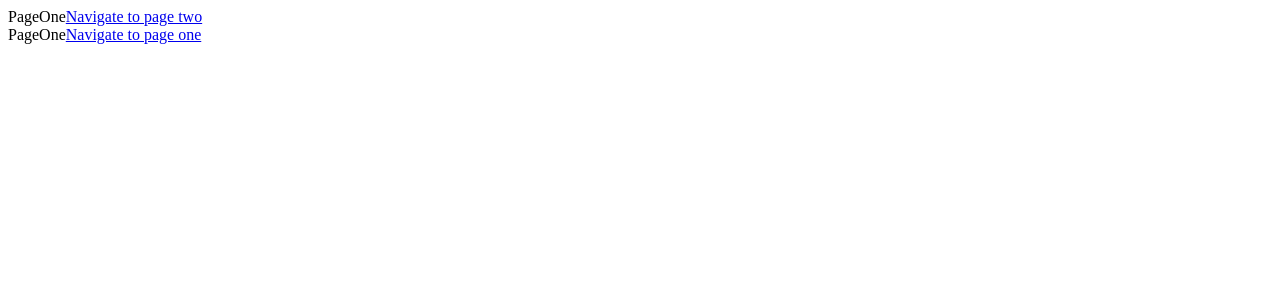
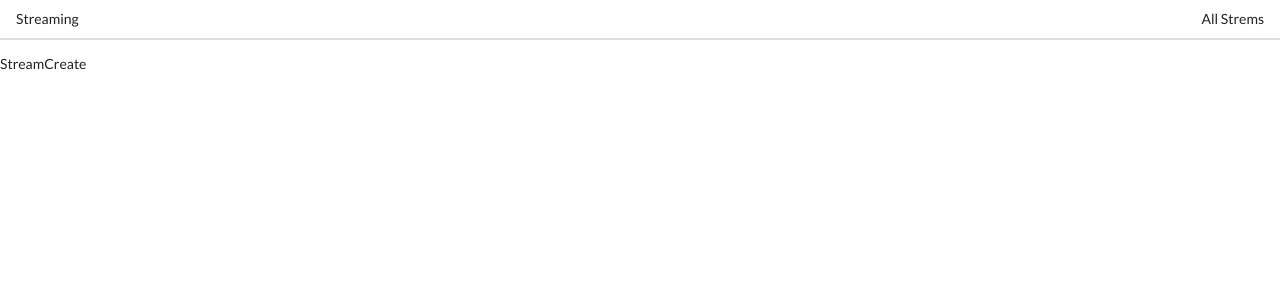
Before and after one commit to Heneros/react-streams, a React (Create React App) app: page /streams/new in a window 1280 px wide. Shown: the top 300 px of the page. Built offline with nearby package versions, Linux system fonts and the light colour scheme.

Commit message:
new components for streams route

```diff
--- a/public/index.html
+++ b/public/index.html
@@ -24,6 +24,7 @@
       work correctly both with client-side routing and a non-root public URL.
       Learn how to configure a non-root public URL by running `npm run build`.
     -->
+    <link rel="stylesheet" href="https://cdnjs.cloudflare.com/ajax/libs/semantic-ui/2.4.1/semantic.min.css">
     <title>React App</title>
   </head>
   <body>
--- a/src/components/App.js
+++ b/src/components/App.js
@@ -1,32 +1,25 @@
 import React from "react";
-import { BrowserRouter, Route, Link } from 'react-router-dom';
-
-const PageOne = () =>{
-    return (
-        <div>
-        PageOne
-        <Link to="/pagetwo">Navigate to page two</Link>
-</div>
-    )
-}
-
-const PageTwo = () =>{
-    return (
-        <div>
-        PageOne
-        <Link to="/pageone">Navigate to page one</Link>
-</div>
-    )
-}
+import { BrowserRouter, Route } from 'react-router-dom';
+import StreamCreate from './streams/StreamCreate';
+import StreamEdit from './streams/StreamEdit';
+import StreamDelete from './streams/StreamDelete';
+import StreamList from './streams/StreamList';
+import StreamShow from './streams/StreamShow';
+import Header from "./Header";
 
 
 const App = () => {
     return (
         <div>
+
         <BrowserRouter>
         <div>
-            <Route page="/" exact component={PageOne} />
-            <Route page="/pagetwo" component={PageTwo} />
+        <Header />
+            <Route path="/" exact component={StreamList} />
+            <Route path="/streams/new" exact component={StreamCreate} />
+            <Route path="/streams/edit" exact component={StreamEdit} />
+            <Route path="/streams/delete/" exact component={StreamDelete} />
+            <Route path="/streams/show/" exact component={StreamShow} />
             </div>
         </BrowserRouter>
     </div>
--- /dev/null
+++ b/src/components/Header.js
@@ -0,0 +1,17 @@
+import React from 'react';
+import { Link  } from 'react-router-dom';
+
+const Header = () =>{
+    return( <div className="ui secondary pointing menu">
+        <Link to="/" className="item" >
+            Streaming
+        </Link>
+        <div className="right menu">
+        <Link to="/" className="item" >
+            All Strems
+        </Link>
+            </div>
+    </div>);
+};
+
+export default Header;
--- /dev/null
+++ b/src/components/streams/StreamCreate.js
@@ -0,0 +1,7 @@
+import React from 'react';
+
+const StreamCreate = () =>{
+    return <div>StreamCreate</div>;
+};
+
+export default StreamCreate;
--- /dev/null
+++ b/src/components/streams/StreamDelete.js
@@ -0,0 +1,7 @@
+import React from 'react';
+
+const StreamDelete = () =>{
+    return <div>StreamDelete</div>;
+};
+
+export default StreamDelete;
--- /dev/null
+++ b/src/components/streams/StreamEdit.js
@@ -0,0 +1,7 @@
+import React from 'react';
+
+const StreamEdit = () =>{
+    return <div>StreamEdit</div>;
+};
+
+export default StreamEdit;
--- /dev/null
+++ b/src/components/streams/StreamList.js
@@ -0,0 +1,7 @@
+import React from 'react';
+
+const StreamList = () =>{
+    return <div>StreamList</div>;
+};
+
+export default StreamList;
--- /dev/null
+++ b/src/components/streams/StreamShow.js
@@ -0,0 +1,7 @@
+import React from 'react';
+
+const StreamShow = () =>{
+    return <div>StreamShow</div>;
+};
+
+export default StreamShow;
```
